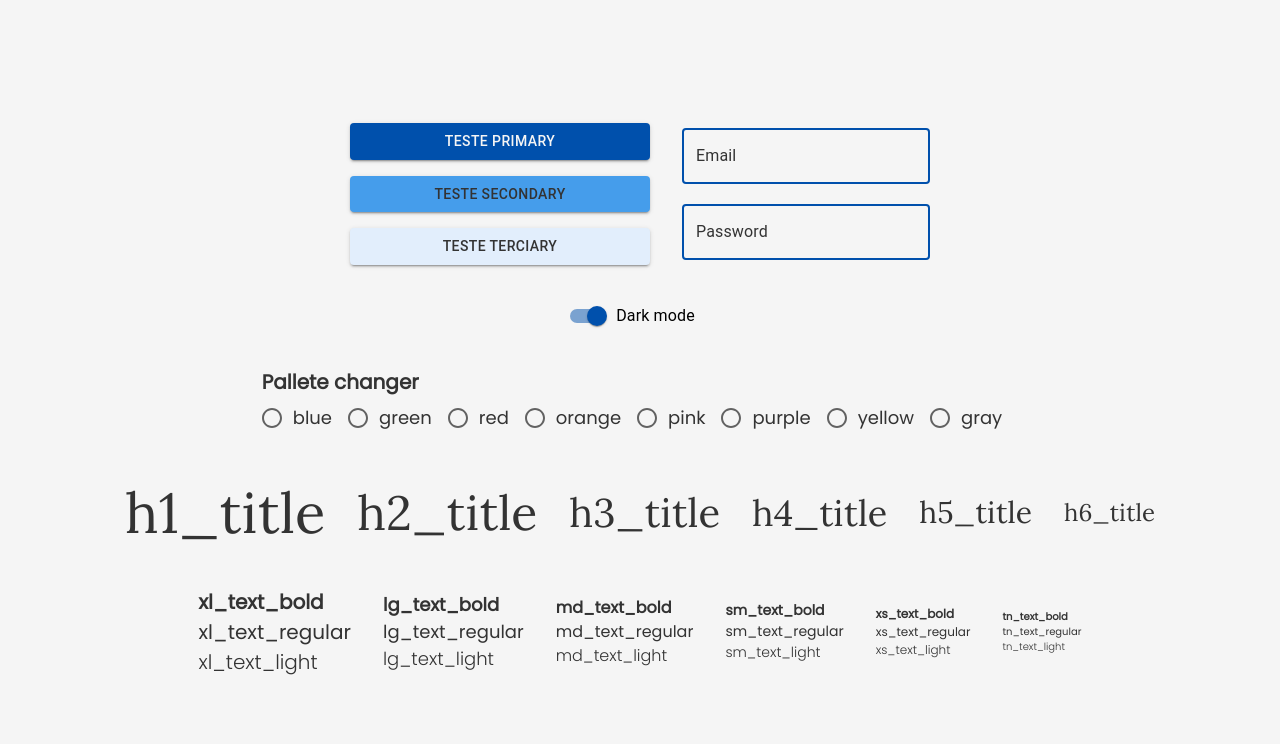
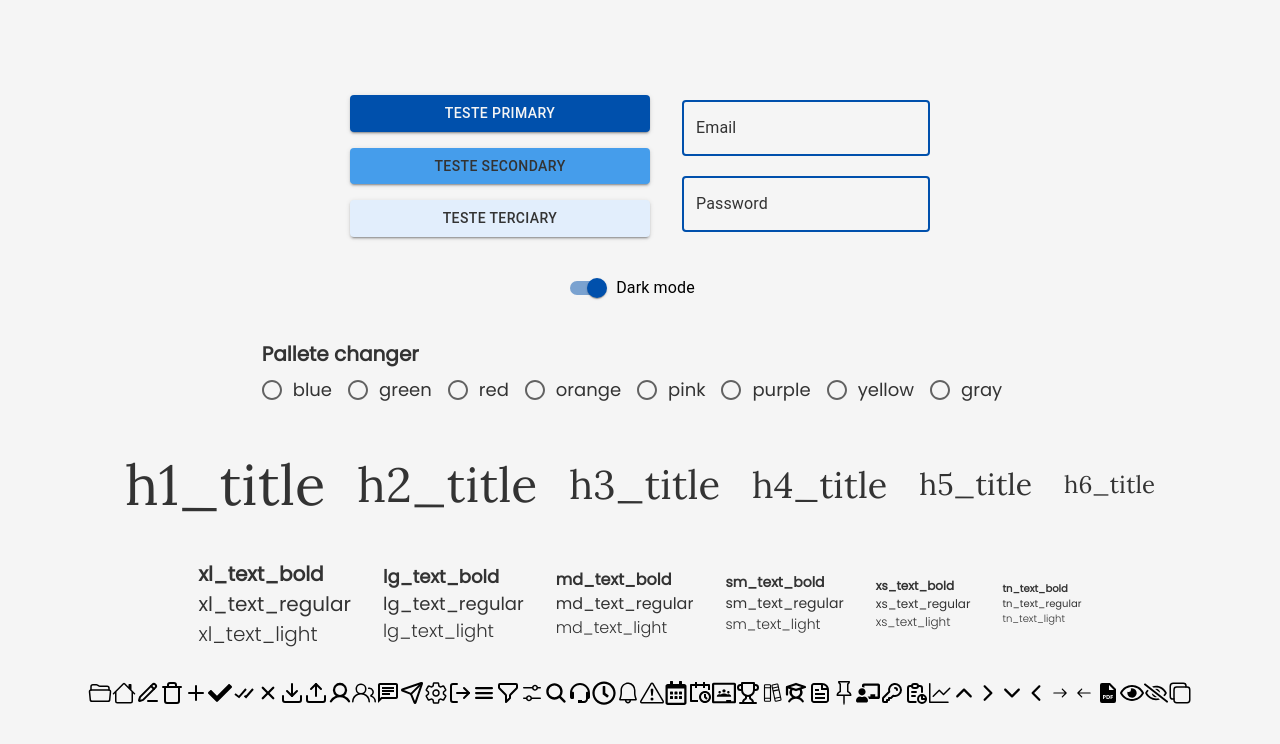
Before and after one commit to Hivqs79/Portal_do_Conselho, a Next.js app in the folder front/app/: page / in a window 1280 px wide. Shown: the top 744 px of the page. Built offline with nearby package versions, Linux system fonts and the light colour scheme.

Commit message:
:construction: feat: Starting integration of icons

```diff
--- a/front/app/app/page.tsx
+++ b/front/app/app/page.tsx
@@ -2,6 +2,22 @@
 import { Container , Box, Button, TextField, Switch, FormControlLabel, RadioGroup, Radio, Typography } from "@mui/material";
 import { useThemeContext } from "@/hooks/useTheme";
 import { useState } from "react";
+import { IoClose, IoCopyOutline, IoFolderOpenOutline, IoMenu, IoSearch, IoSettingsOutline } from "react-icons/io5";
+import { BsExclamationTriangle, BsHouse, BsPin } from "react-icons/bs";
+import { LuLogOut, LuPencilLine, LuSend, LuTrash, LuTrophy, LuUpload } from "react-icons/lu";
+import { FiDownload, FiPlus } from "react-icons/fi";
+import { FaChalkboardTeacher, FaCheck, FaRegCalendarAlt, FaRegClock, FaRegEye, FaRegEyeSlash } from "react-icons/fa";
+import { BiCheckDouble, BiSolidFilePdf, BiSupport } from "react-icons/bi";
+import { PiBooksLight, PiStudentBold, PiUserBold } from "react-icons/pi";
+import { GoGraph, GoPeople } from "react-icons/go";
+import { MdOutlineChat } from "react-icons/md";
+import { HiOutlineFilter, HiOutlineKey } from "react-icons/hi";
+import { VscBell, VscSettings } from "react-icons/vsc";
+import { RiCalendarScheduleLine } from "react-icons/ri";
+import { SiGoogleclassroom } from "react-icons/si";
+import { CgFileDocument } from "react-icons/cg";
+import { TbReport } from "react-icons/tb";
+import { IoIosArrowBack, IoIosArrowDown, IoIosArrowForward, IoIosArrowRoundBack, IoIosArrowRoundForward, IoIosArrowUp } from "react-icons/io";
 
 export default function Home() {
   const [ color, setColor ] = useState("");
@@ -77,12 +93,12 @@ export default function Home() {
         </RadioGroup>
       </Box>
       <Box className="!flex !flex-row !gap-8 items-center">
-        <Typography variant="h1_title">h1_title</Typography>
-        <Typography variant="h2_title">h2_title</Typography>
-        <Typography variant="h3_title">h3_title</Typography>
-        <Typography variant="h4_title">h4_title</Typography>
-        <Typography variant="h5_title">h5_title</Typography>
-        <Typography variant="h6_title">h6_title</Typography>
+        <Typography variant="h1_title" component="h1">h1_title</Typography>
+        <Typography variant="h2_title" component="h2">h2_title</Typography>
+        <Typography variant="h3_title" component="h3">h3_title</Typography>
+        <Typography variant="h4_title" component="h4">h4_title</Typography>
+        <Typography variant="h5_title" component="h5">h5_title</Typography>
+        <Typography variant="h6_title" component="h6">h6_title</Typography>
       </Box>
       <Box className="!flex !flex-row !gap-8 items-center">
         <Box className="!flex !flex-col">
@@ -116,6 +132,54 @@ export default function Home() {
           <Typography variant="tn_text_light">tn_text_light</Typography>
         </Box>
       </Box>
+      <Box className="!flex !flex-row">
+        <IoFolderOpenOutline className="h-6 w-6"/>
+        <BsHouse className="h-6 w-6"/>
+        <LuPencilLine className="h-6 w-6"/>
+        <LuTrash className="h-6 w-6"/>
+        <FiPlus className="h-6 w-6"/>
+        <FaCheck className="h-6 w-6"/>
+        <BiCheckDouble className="h-6 w-6"/>
+        <IoClose className="h-6 w-6"/>
+        <FiDownload className="h-6 w-6"/>
+        <LuUpload className="h-6 w-6"/>
+        <PiUserBold className="h-6 w-6"/>
+        <GoPeople className="h-6 w-6"/>
+        <MdOutlineChat className="h-6 w-6"/>
+        <LuSend className="h-6 w-6"/>
+        <IoSettingsOutline className="h-6 w-6"/>
+        <LuLogOut className="h-6 w-6"/>
+        <IoMenu className="h-6 w-6"/>
+        <HiOutlineFilter className="h-6 w-6"/>
+        <VscSettings className="h-6 w-6"/>
+        <IoSearch className="h-6 w-6"/>
+        <BiSupport className="h-6 w-6"/>
+        <FaRegClock className="h-6 w-6"/>
+        <VscBell className="h-6 w-6"/>
+        <BsExclamationTriangle className="h-6 w-6"/>
+        <FaRegCalendarAlt className="h-6 w-6"/>
+        <RiCalendarScheduleLine className="h-6 w-6"/>
+        <SiGoogleclassroom className="h-6 w-6"/>
+        <LuTrophy className="h-6 w-6"/>
+        <PiBooksLight className="h-6 w-6"/>
+        <PiStudentBold className="h-6 w-6"/>
+        <CgFileDocument className="h-6 w-6"/>
+        <BsPin className="h-6 w-6"/>
+        <FaChalkboardTeacher className="h-6 w-6"/>
+        <HiOutlineKey className="h-6 w-6"/>
+        <TbReport className="h-6 w-6"/>
+        <GoGraph className="h-6 w-6"/>
+        <IoIosArrowUp className="h-6 w-6"/>
+        <IoIosArrowForward className="h-6 w-6"/>
+        <IoIosArrowDown className="h-6 w-6"/>
+        <IoIosArrowBack className="h-6 w-6"/>
+        <IoIosArrowRoundForward className="h-6 w-6"/>
+        <IoIosArrowRoundBack className="h-6 w-6"/>
+        <BiSolidFilePdf className="h-6 w-6"/>
+        <FaRegEye className="h-6 w-6"/>
+        <FaRegEyeSlash className="h-6 w-6"/>
+        <IoCopyOutline className="h-6 w-6"/>
+      </Box>
     </Container>
   );
 }
--- a/front/app/package.json
+++ b/front/app/package.json
@@ -16,7 +16,8 @@
     "@mui/material": "^6.4.4",
     "next": "15.1.7",
     "react": "^19.0.0",
-    "react-dom": "^19.0.0"
+    "react-dom": "^19.0.0",
+    "react-icons": "^5.5.0"
   },
   "devDependencies": {
     "@eslint/eslintrc": "^3",
```
Also changed, not shown: 1 other file (tests, documents, lock files or other folders).
